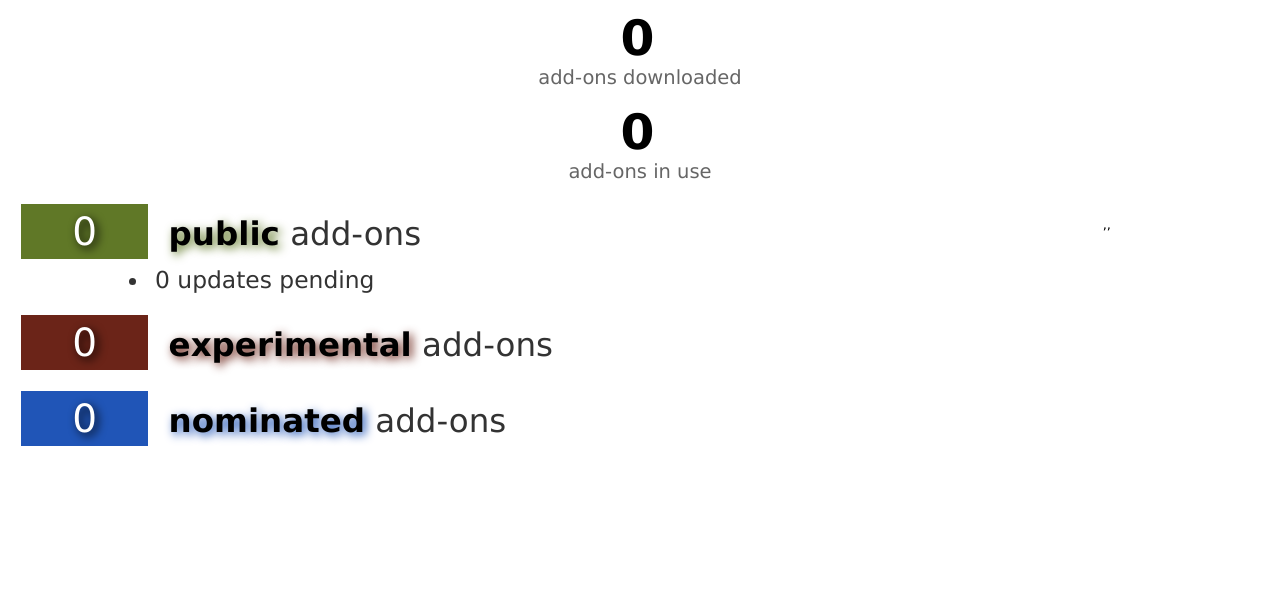
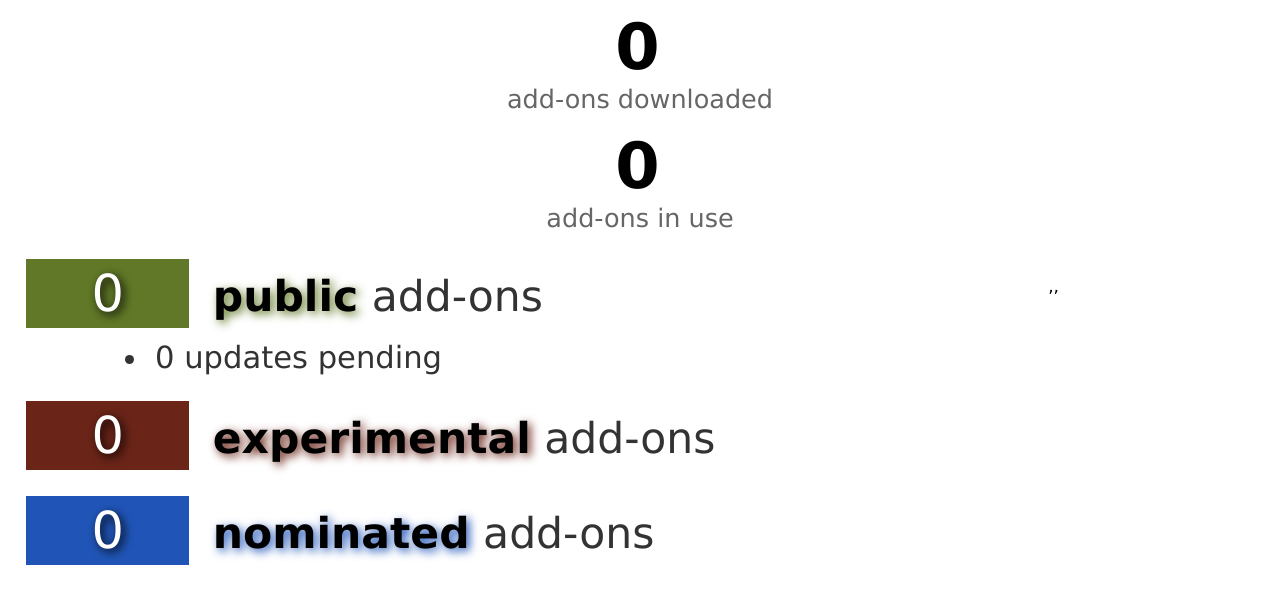
Before and after one commit to fligtar/moxie, a PHP site: page /spectacle/pages/amo/amo.php in a window 1280 px wide. Shown: the top 604 px of the page. Run offline with PHP 8.4, Linux system fonts and the light colour scheme; data that the repository does not hold is empty; some libraries are stand-ins or nearby versions.

Commit message:
changing font size

```diff
--- a/spectacle/pages/pages.css
+++ b/spectacle/pages/pages.css
@@ -1,6 +1,6 @@
 body {
     font-family: "lucida grande",tahoma,verdana,arial,sans-serif;
-    font-size: 13px;
+    font-size: 17px;
     margin: 0;
 }
 
```
